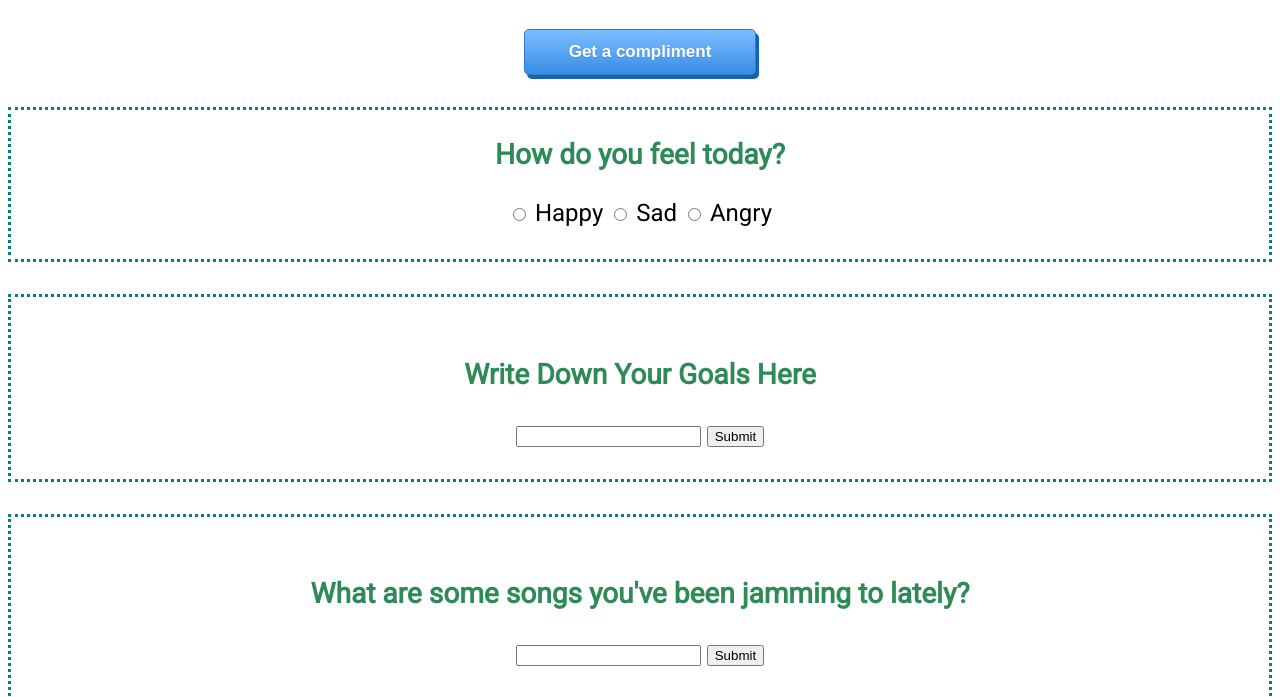
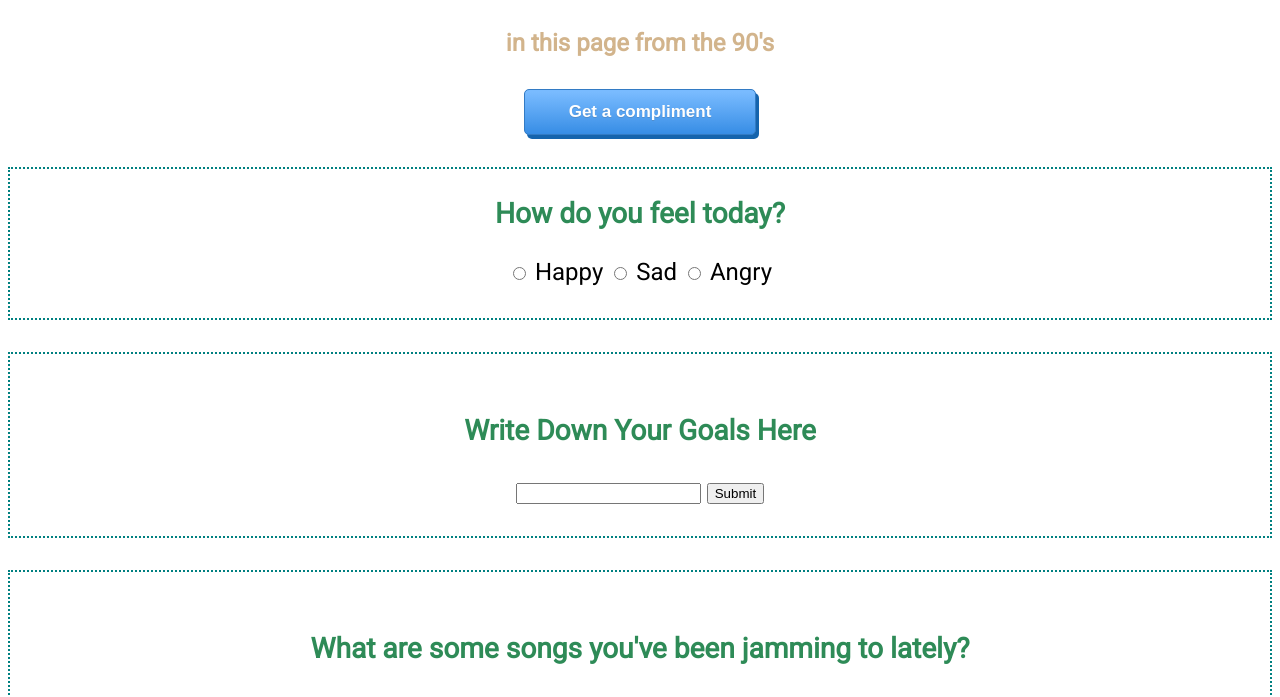
Before and after one commit to genneliu/back-end, a website: page client/index.html in a window 1280 px wide. Shown: the part 92-789 px from the top of the page. Drawn offline with nearby package versions, Linux system fonts and the light colour scheme.

Commit message:
this is really ugly right now. not proud

```diff
--- a/client/index.html
+++ b/client/index.html
@@ -11,6 +11,7 @@
   <body class="container">
 
     <h1> Everything is Groovy </h1>
+    <h4> in this page from the 90's</h4>
 
     <button id="complimentButton">Get a compliment</button>
 
--- a/client/styles.css
+++ b/client/styles.css
@@ -86,7 +86,7 @@ ul {
 
 
 #feelings {
-    border: 3px dotted teal;
+    border: 2px dotted teal;
     padding-bottom: 2rem;
     margin: 2rem 0rem;
 }
@@ -96,13 +96,13 @@ ul {
 }
 
 #userPost {
-    border: 3px dotted teal;
+    border: 2px dotted teal;
     margin: 2rem 0;
     padding: 2rem;
 }
 
 #shareMusic {
-    border: 3px dotted teal;
+    border: 2px dotted teal;
     margin: 2rem 0;
     padding: 2rem;
 }
```
